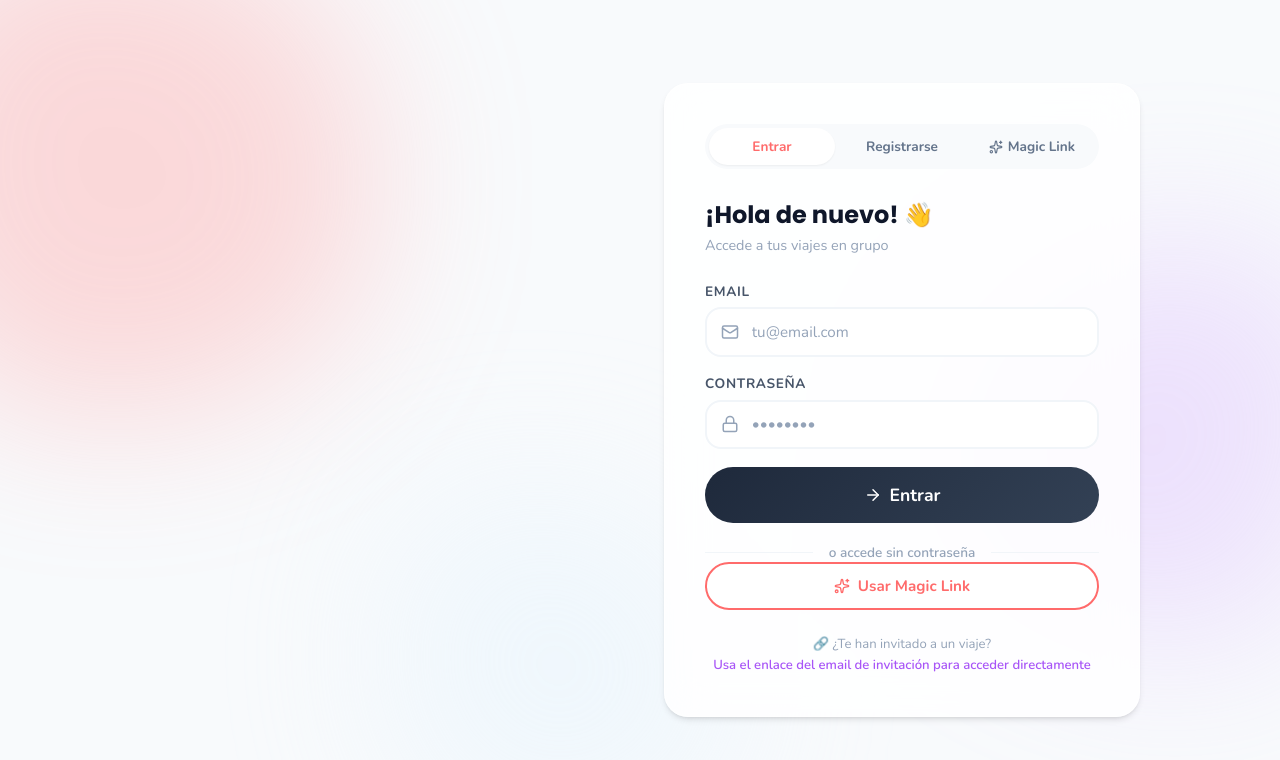
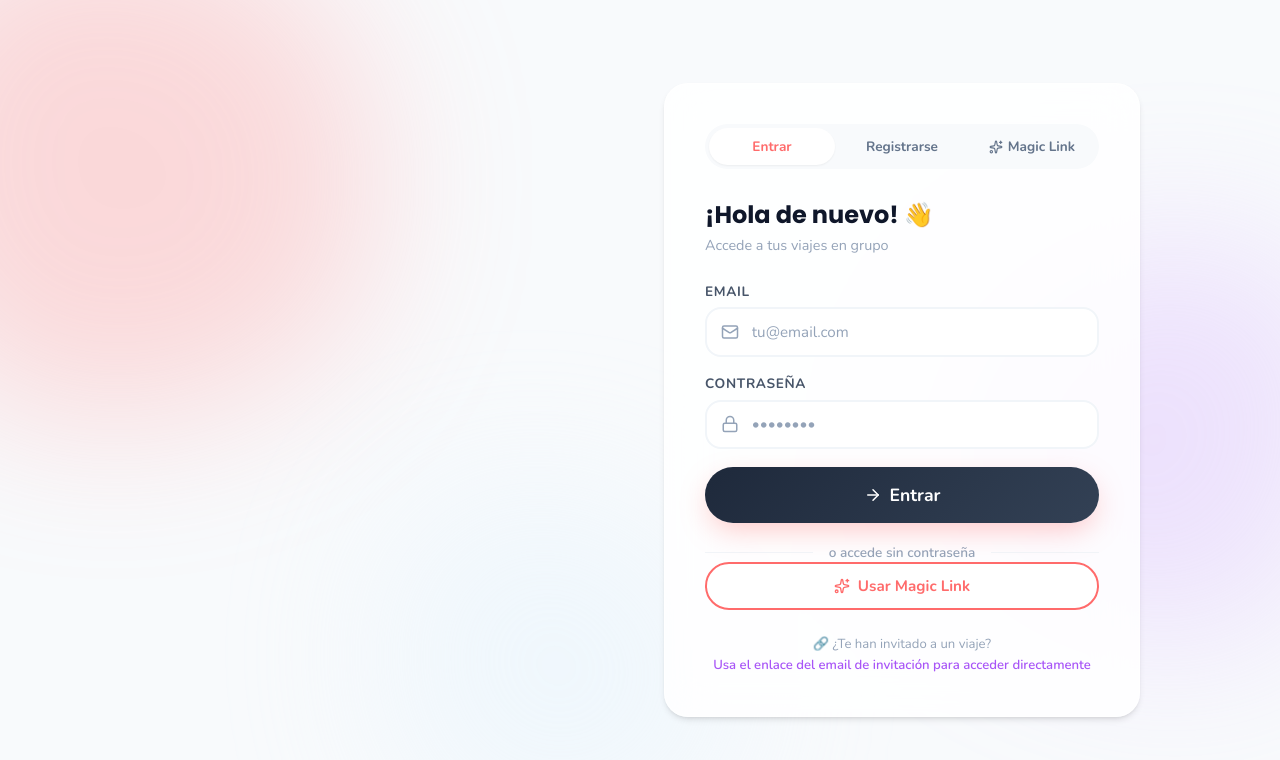
Before and after one commit to melinarivera/TravelMates-App, a React (Vite) app: page /auth in a window 1280 px wide. Shown: the top 760 px of the page. Built offline with nearby package versions, Linux system fonts and the light colour scheme.

Commit message:
feat: add global CSS variables for custom glow shadow effects

```diff
--- a/src/index.css
+++ b/src/index.css
@@ -98,6 +98,11 @@
   --trans-fast:  0.15s var(--ease-smooth);
   --trans-mid:   0.3s var(--ease-smooth);
   --trans-spring:0.4s var(--ease-spring);
+
+  /* Glow Shadows */
+  --shadow-glow-coral: 0 10px 30px -5px rgba(255, 107, 107, 0.4);
+  --shadow-glow-sky:   0 10px 30px -5px rgba(14, 165, 233, 0.4);
+  --shadow-glow-plum:  0 10px 30px -5px rgba(168, 85, 247, 0.4);
 }
 
 /* ============================================================
```
